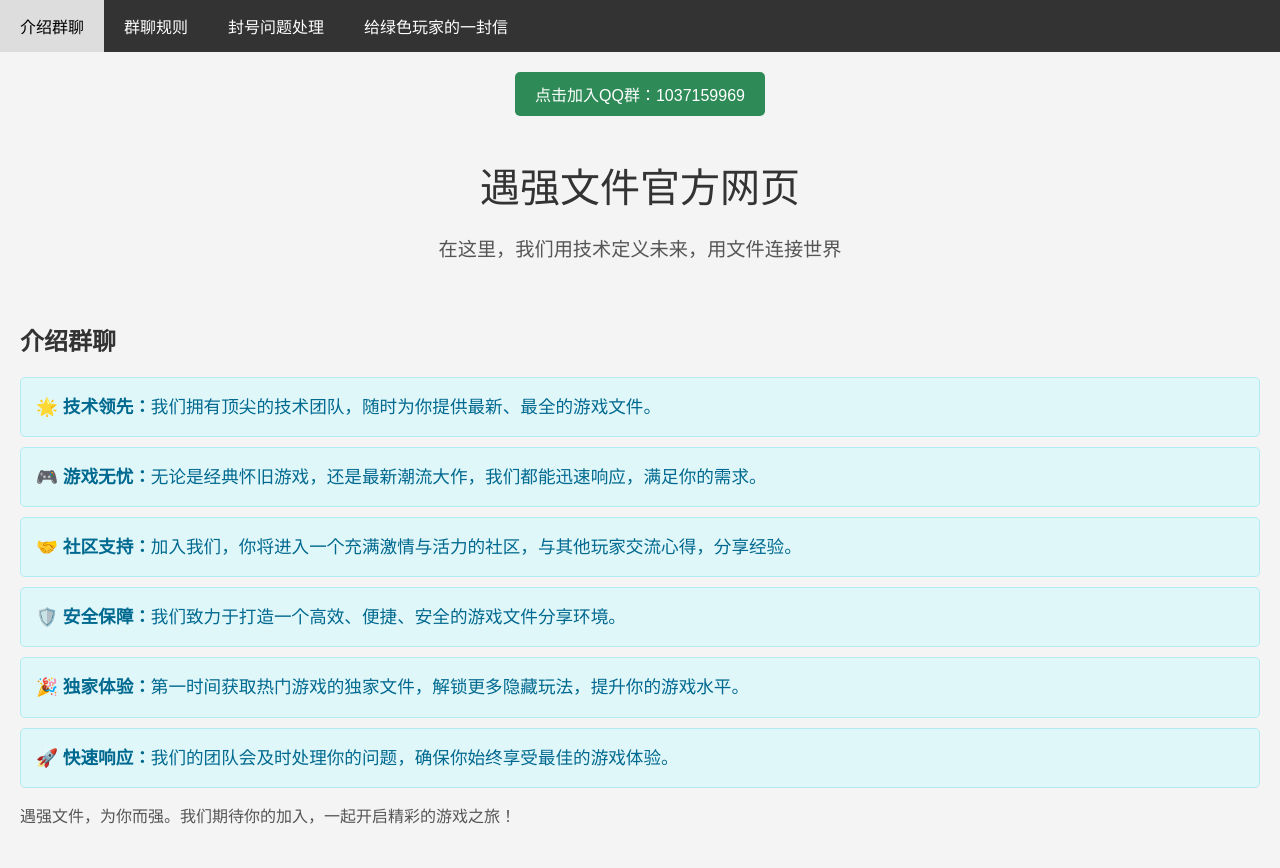
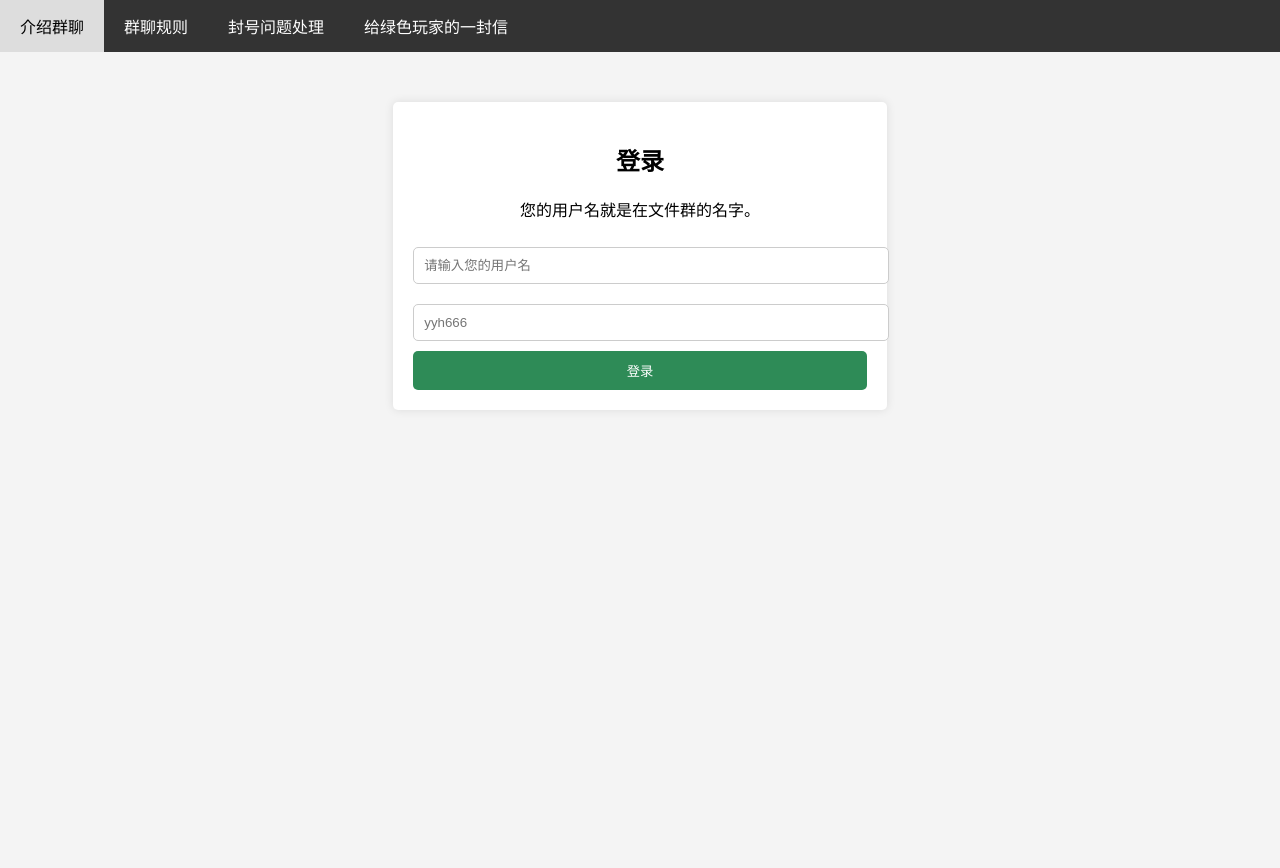
Before and after one commit to yu555quan/gfyqwj, a plain HTML site: page index.html in a window 1280 px wide. Shown: the top 868 px of the page. After the commit the page ends 800 px from the top, so only its background shows below. Drawn offline with Linux system fonts and the light colour scheme.

Commit message:
Update index.html

```diff
--- a/index.html
+++ b/index.html
@@ -57,34 +57,39 @@
             color: #555;
             line-height: 1.6;
         }
-        .qq-group {
+        .login-container {
             text-align: center;
-            margin: 20px 0;
+            margin-top: 50px;
         }
-        .qq-group a {
+        .login-form {
             display: inline-block;
-            padding: 10px 20px;
+            background-color: #fff;
+            padding: 20px;
+            border-radius: 5px;
+            box-shadow: 0 0 10px rgba(0, 0, 0, 0.1);
+        }
+        .login-form input[type="text"], .login-form input[type="password"] {
+            width: 100%;
+            padding: 10px;
+            margin: 10px 0;
+            border: 1px solid #ccc;
+            border-radius: 5px;
+        }
+        .login-form input[type="submit"] {
+            width: 100%;
+            padding: 10px;
             background-color: #2E8B57;
             color: white;
-            text-decoration: none;
+            border: none;
             border-radius: 5px;
+            cursor: pointer;
         }
-        .qq-group a:hover {
+        .login-form input[type="submit"]:hover {
             background-color: #226633;
         }
-        /* 新增样式 */
-        .introduction-list {
-            list-style-type: none;
-            padding: 0;
-        }
-        .introduction-list li {
-            background-color: #e0f7fa;
-            border: 1px solid #b2ebf2;
-            margin-bottom: 10px;
-            padding: 15px;
-            border-radius: 5px;
-            font-size: 1.1em;
-            color: #00698f;
+        .message {
+            color: red;
+            margin-top: 10px;
         }
     </style>
 </head>
@@ -94,22 +99,26 @@
         <a href="#rules">群聊规则</a>
         <a href="#ban-issues">封号问题处理</a>
         <a href="#letter">给绿色玩家的一封信</a>
-        <!-- 可以根据需要继续添加更多导航链接 -->
     </div>
 
-     <!-- 新增最新QQ官方群聊部分 -->
-    <div class="qq-group">
-        <a href="mqqapi://card/show_pslcard?src_type=internal&version=1&uin=1037159969&card_type=group&source=qrcode" target="_blank">点击加入QQ群：1037159969</a>
+    <div class="login-container">
+        <form class="login-form" onsubmit="return validateLogin()">
+            <h2>登录</h2>
+            <p>您的用户名就是在文件群的名字。</p>
+            <input type="text" id="username" placeholder="请输入您的用户名" required>
+            <input type="password" id="password" placeholder="yyh666" required>
+            <input type="submit" value="登录">
+        </form>
+        <p id="message" class="message"></p>
     </div>
 
-    <div class="container">
+    <div class="container" id="content" style="display:none;">
         <div class="title">遇强文件官方网页</div>
         <div class="description">在这里，我们用技术定义未来，用文件连接世界</div>
-    </div>
 
         <div class="container section" id="introduction">
             <h2>介绍群聊</h2>
-        <ul class="introduction-list">
+            <ul>
                 <li>🌟 <strong>技术领先：</strong>我们拥有顶尖的技术团队，随时为你提供最新、最全的游戏文件。</li>
                 <li>🎮 <strong>游戏无忧：</strong>无论是经典怀旧游戏，还是最新潮流大作，我们都能迅速响应，满足你的需求。</li>
                 <li>🤝 <strong>社区支持：</strong>加入我们，你将进入一个充满激情与活力的社区，与其他玩家交流心得，分享经验。</li>
@@ -183,13 +192,7 @@
             <ul>
                 <li>文件群需要提升活跃度，但不能骂人、刷屏。</li>
                 <li>我们一般过了十二点就结束处理售后问题。</li>
-            <li>单文件单人使用，如果传播，一经发现，永久拉黑。</li>
-        </ul>
-        <p>
-            买文件，找遇强，有保障，文件稳，私小开发，售后有保障，服务态度好！
-        </p>
-    </div>
-
+                <li>单文件单人使用，
                   <div class="container section" id="letter">
         <h2>给绿色玩家的一封信</h2>
         <p>
@@ -234,5 +237,35 @@
             没人嘲笑你。<br>
         </p>
     </div>
-</body>
-</html>\
+</div>
+
+<script>
+    function validateLogin() {
+        const validUsernames = [
+            "诚信赢天下", "123fa78", "打压所有圈子", "感觉至上", "空白", "探花", "专注售后",
+            "爱里寻欢", "爱慕", "阿瑞", "安枫", "baller", "贝贝", "Brooooooo!", "别说话别说话",
+            "不起名字", "博泽", "Di忆冬", "淡然", "fire in the hole", "个涵", "辉", "行川",
+            "花海", "涵涵也会伤感.", "黑名单", "谎言", "极镜", "l", "墨", "Man", "密码",
+            "念神", "逆天了老铁", "??", "😎✌", "^O^", "₍₍⁽◍⁾₎₍⁽◍⁾₎", "💰", "va.4e6.等你",
+            "❤️💕💕", "。。", "🐱", "😏👌", "😔", "😃", "😎", "🤔", "😈", "😼", "🐸", "🌵",
+            "😳", "😈", "??", "😎👌", "^O^", "月月", "一只不要被动...", "自爆(敢过来可...",
+            "终究不可能", "治愈系", "小川.", "小cat久揍模式", "许馆", "小皮", "小帅",
+            "小透明", "薛霞", "嘻嘻嘻", "小郁", "宇", "守望着你", "孙小喘", "甜甜呀",
+            "荒", "雾起", "wwue", "X", "潇🌹", "小安", "phonk", "柒", "七.", "秦岭维何",
+            "Re.", "染回归号", "Serein", "死枪6", "商微"
+        ];
+        const username = document.getElementById('username').value;
+        const password = document.getElementById('password').value;
+        const message = document.getElementById('message');
+        const content = document.getElementById('content');
+
+        if (validUsernames.includes(username) && password === 'yyh666') {
+            content.style.display = 'block';
+            message.textContent = '登录成功！欢迎进入遇强文件官方网页。';
+        } else {
+            message.textContent = '用户名或密码错误。如果您没有用户名或密码，请联系3870149287。';
+            return false; // 阻止表单提交
+        }
+        return true; // 允许表单提交
+    }
+</script>
```
Lines whose indentation alone changed are shown as unchanged.
